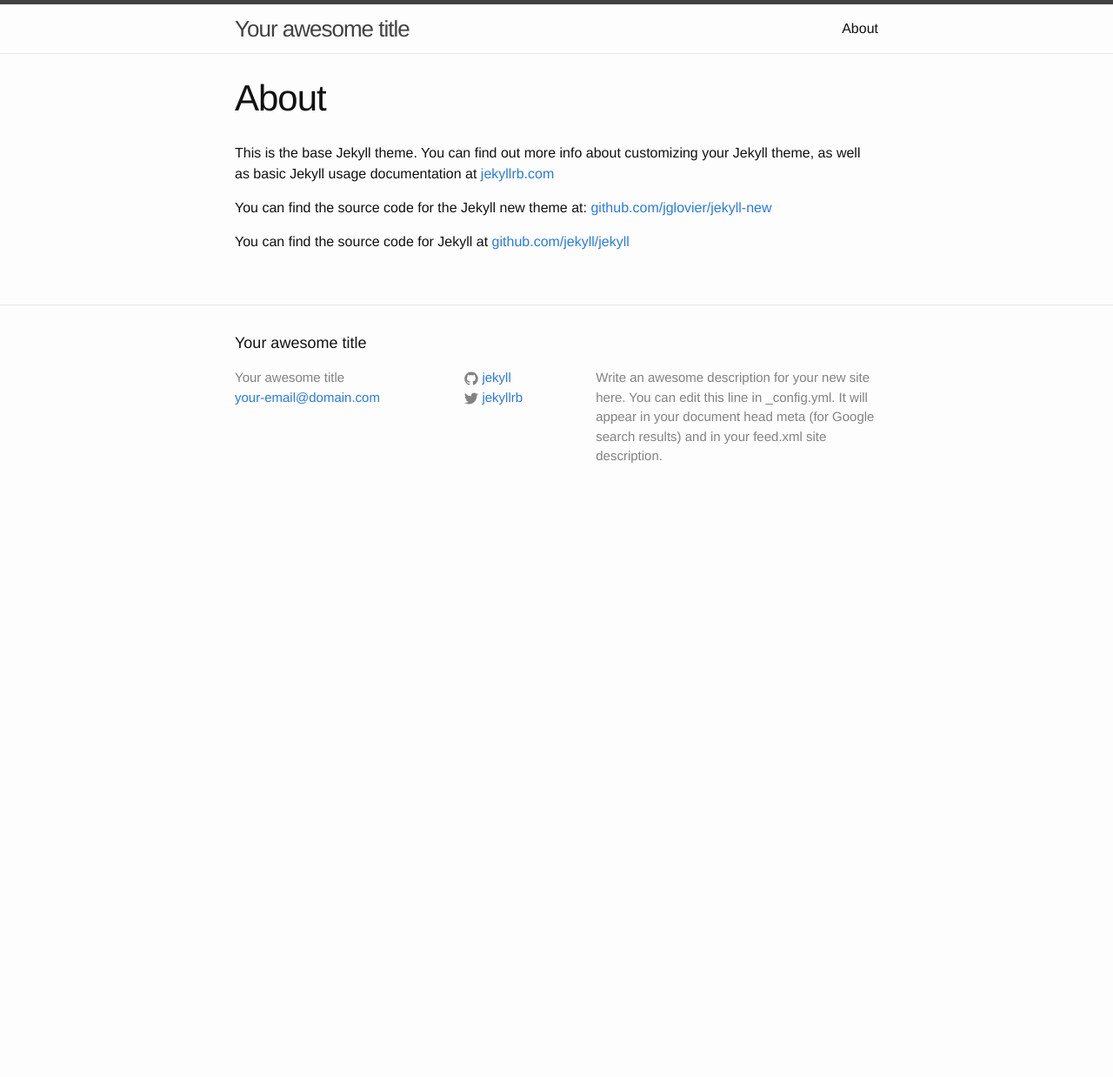
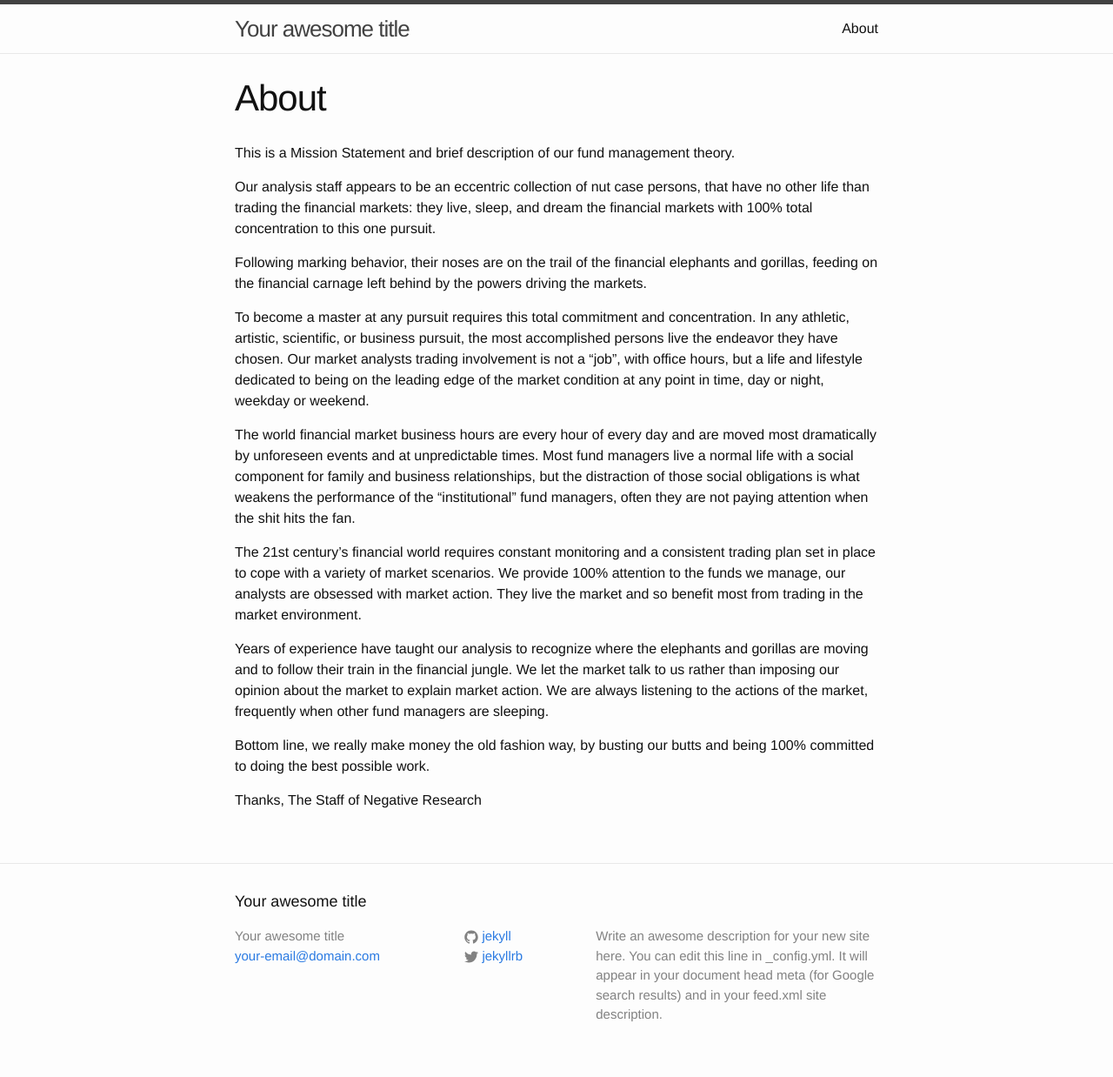
Before and after one commit to dont-lose-money/dont-lose-money.github.io, a Jekyll site: the page built from about.md, in a window 1280 px wide. Shown: the whole page at 87% size. Built offline with Jekyll 4.4.1, drawn with Linux system fonts in a browser that asks for light colours; before the commit the page ends 900 px from its top, so only the background shows below that.

Commit message:
update about us

```diff
--- a/about.md
+++ b/about.md
@@ -3,9 +3,21 @@ layout: page
 title: About
 permalink: /about/
 ---
+This is a Mission Statement and brief description of our fund management theory.
 
-This is the base Jekyll theme. You can find out more info about customizing your Jekyll theme, as well as basic Jekyll usage documentation at [jekyllrb.com](http://jekyllrb.com/)
+Our analysis staff appears to be an eccentric collection of nut case persons, that have no other life than trading the financial markets: they live, sleep, and dream the financial markets with 100% total concentration to this one pursuit.
 
-You can find the source code for the Jekyll new theme at: [github.com/jglovier/jekyll-new](https://github.com/jglovier/jekyll-new)
+Following marking behavior, their noses are on the trail of the financial elephants and gorillas, feeding on the financial carnage left behind by the powers driving the markets.
 
-You can find the source code for Jekyll at [github.com/jekyll/jekyll](https://github.com/jekyll/jekyll)
+To become a master at any pursuit requires this total commitment and concentration.  In any athletic, artistic, scientific, or business pursuit, the most accomplished persons live the endeavor they have chosen.  Our market analysts trading involvement is not a "job", with office hours, but a life and lifestyle dedicated to being on the leading edge of the market condition at any point in time, day or night, weekday or weekend.
+
+The world financial market business hours are every hour of every day and are moved most dramatically by unforeseen events and at unpredictable times.  Most fund managers live a normal life with a social component for family and business relationships, but the distraction of those social obligations is what weakens the performance of the "institutional" fund managers, often they are not paying attention when the shit hits the fan.
+
+The 21st century's financial world requires constant monitoring and a consistent trading plan set in place to cope with a variety of market scenarios.  We provide 100% attention to the funds we manage, our analysts are obsessed with market action.  They live the market and so benefit most from trading in the market environment.
+
+Years of experience have taught our analysis to recognize where the elephants and gorillas are moving and to follow their train in the financial jungle.  We let the market talk to us rather than imposing our opinion about the market to explain market action.  We are always listening to the actions of the market, frequently when other fund managers are sleeping.
+
+Bottom line, we really make money the old fashion way, by busting our butts and being 100% committed to doing the best possible work.
+
+Thanks,
+The Staff of Negative Research
```
